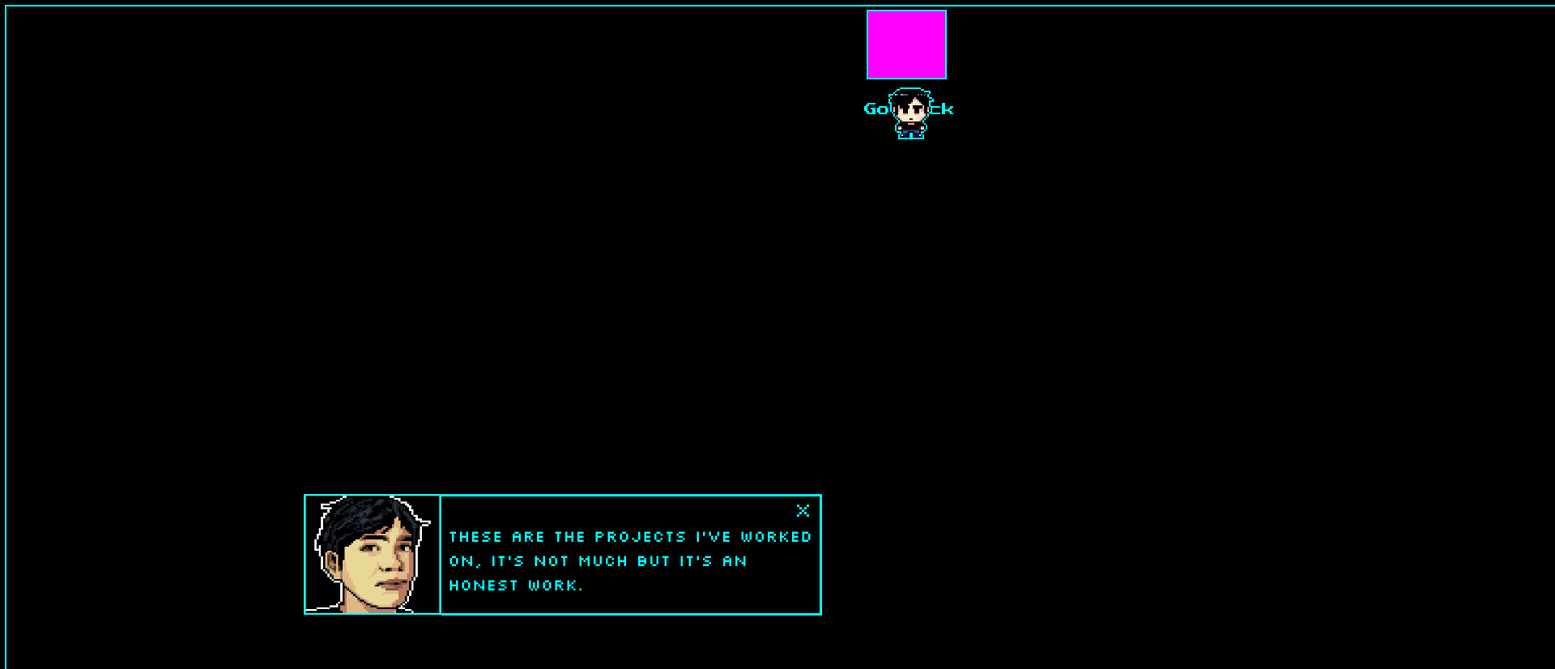
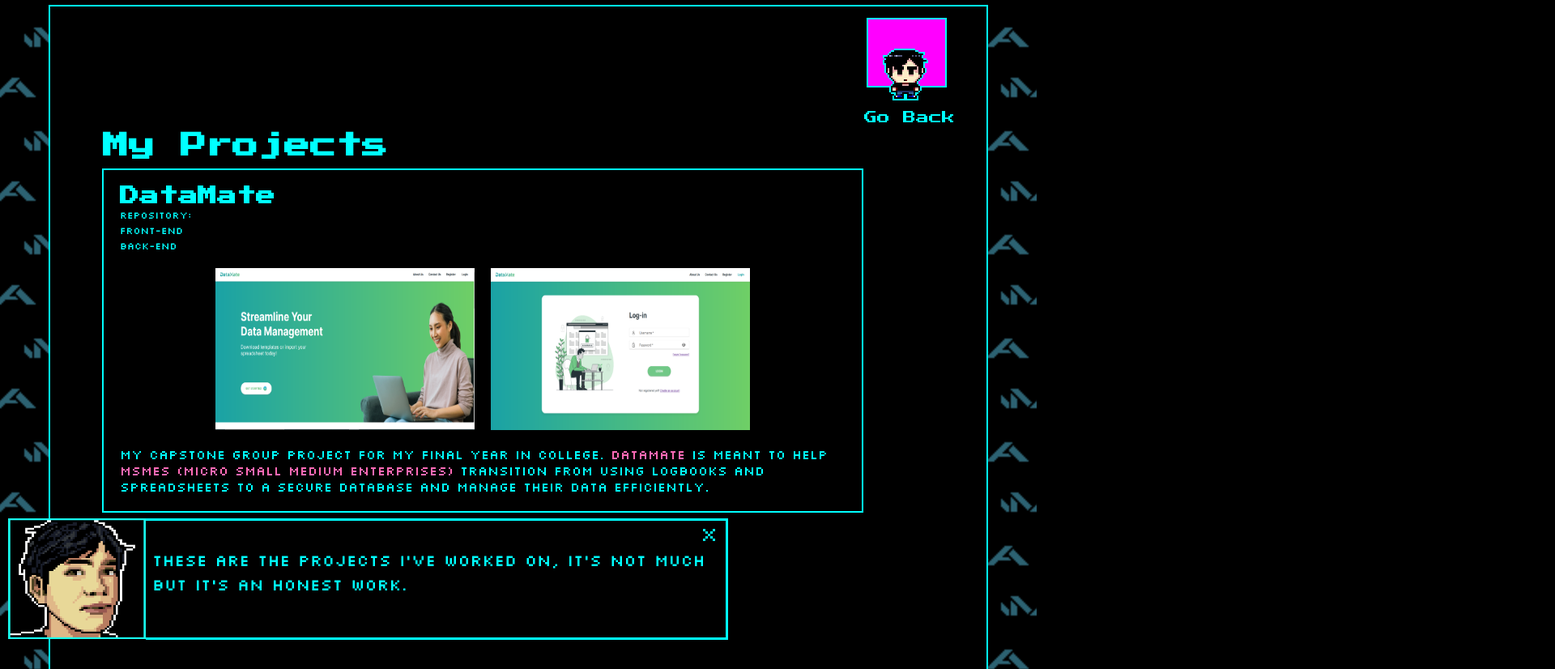
Before and after one commit to CodeLynch/InteractivePortfolio, a plain HTML site: page projects.html in a window 1280 px wide. Shown: the top 826 px of the page at 81% size, 1920 px wide, since content can reach past the window. Drawn offline with Linux system fonts and the light colour scheme.

Commit message:
resized width to 1156px and added initial content to project page

```diff
--- a/functions.js
+++ b/functions.js
@@ -105,9 +105,6 @@ function checkCollisions(){
         jvaPoints.left < blockPoints.right-32 &&
         jvaPoints.right > blockPoints.left+32 &&
         jvaPoints.bottom > blockPoints.top ){
-            console.log(jvaPoints.right, "and ", blockPoints.left, " so ", jvaPoints.right > blockPoints.left
-                , "while ", jvaPoints.left, "and ", blockPoints.right, " so ", jvaPoints.left < blockPoints.right
-            );
             enterDoor = true;
         }
 
@@ -134,6 +131,7 @@ function checkCollisions(){
     }
     if( colliding.left){
         canMoveRight = false;
+
     }else{
         canMoveRight = true;
     }
@@ -197,7 +195,7 @@ document.addEventListener("keyup", function(event){
 
 
 window.addEventListener("load",  function(){
-    window.scroll(360, 510);
+    window.scroll(0, 510);
     gameLoop();
 })
 
--- a/projects.html
+++ b/projects.html
@@ -7,23 +7,55 @@
     <link rel="stylesheet" href="style.css"/>
     <link href="https://fonts.googleapis.com/css2?family=Press+Start+2P&display=swap" rel="stylesheet">
 	<link href="https://fonts.googleapis.com/css2?family=Silkscreen&display=swap" rel="stylesheet">
+    <link rel="preconnect" href="https://fonts.googleapis.com">
+    <link rel="preconnect" href="https://fonts.gstatic.com" crossorigin>
+    <link href="https://fonts.googleapis.com/css2?family=Silkscreen:wght@400;700&display=swap" rel="stylesheet">
 </head>
 <body>
-    <div id="world">
-        <a class="block warp has-href" title="Go Back" style="background-color:transparent; border: none; position: absolute; left:1010px; top:20px;" href="index.html">
+    <div id="world"
+    style="
+        height:1600px;
+        width: 1156px;
+        ">
+        <a class="block warp has-href" title="Go Back" style="width: 200px; height: 80px; background-color:transparent; position: absolute; right:0px; top:20px; border: none;" href="index.html">
             <div class="block door"></div>
         </a>
-        <div id="jva" style="left:1085px; top:100px;"></div>
+        <div id="jva" style="
+        left:1024px;
+        top:52px;"></div>
+        <h1 style="color: cyan; position: absolute; left: 65px; top: 135px;">My Projects</h1>
+        <div class="block" style="
+            width: 896px;
+            height: auto;
+            left: 64px;
+            top: 200px;
+            padding: 20px;">
+            <h2 style="color: cyan; margin: 0px;">DataMate</h2>
+            <span style="color:cyan; font-family: 'Silkscreen'; font-size: 12px;">Repository:</span><br/>
+            <span style="color:cyan; font-family: 'Silkscreen'; font-size: 12px;">Front-end</span><br/>
+            <span style="color:cyan; font-family: 'Silkscreen'; font-size: 12px;">Back-end</span>
+            <div style="display: flex; width: 100%; gap: 20px; justify-content: center; margin: 20px 0px 20px 0px;">
+                <img src="assets/DataMate/DMHome.PNG" style="height: 200px; width: 320px; background-color: hotpink;"/>
+                <img src="assets/DataMate/DMLogin.PNG" style="height: 200px; width: 320px; background-color: hotpink;"/>
+            </div>
+            <span style="color:cyan; font-family: 'Silkscreen'; font-size: 16px;">
+                My Capstone group project for my final year in college. <span style="color:hotpink">DataMate</span> is meant to help <span style="color:hotpink">MSMEs (Micro Small Medium Enterprises)</span> transition from using logbooks and spreadsheets to a secure database and manage their data efficiently.
+            </span>
+        </div>
+
+
+
+
         <div id="dialogueBox" class="textBox">
-            <div style="width: 30%; display:flex; justify-content: end;">
-                <img id="me" style="--n:4s" class="talksprite" src="assets/meportraitIdle.gif" alt="portrait" height="149px" width="170px"/>
+            <div style="width: 170px; display:flex; justify-content: end;">
+                <img id="me" style="--n:5s" class="talksprite" src="assets/meportraitIdle.gif" alt="portrait" height="149px" width="170px"/>
             </div>
             <div class="dialoguePart" style="height: 136px; width:700px;">
                 <div style="width: 100%; display: flex; justify-content: end;">
                     <span class="closeButton" onclick="closeDialogueBox()"> X </span>
                 </div>
                 <div style="overflow-x:hidden; max-height: 100%;">
-                    <span class="dtext type" style="--n:77; font-size: 20px;">
+                    <span class="dtext type" style="--n:100; font-size: 20px;">
                         These are the projects I've worked on, it's not much but it's an honest work.
                     </span>
                 </div>
--- a/style.css
+++ b/style.css
@@ -4,11 +4,18 @@ html{
     margin: 0px;
     padding: 0px;
     overflow: visible;
+    font-family: 'Press Start 2P';
+}
+
+body{
+    background: url(assets/bgtile.png);
+    background-size: 128px 128px;
+    animation: scroll 30s linear infinite;
 }
 #world {
     position: relative;
     height:1600px;
-    width: 2240px;
+    width:1156px;
     margin:auto auto 0;
     background-color: black;
     outline: 2px solid cyan;
@@ -18,9 +25,9 @@ html{
     position: relative;
     z-index: 2;
     background: url(assets/myLogoBG.gif);
-    width: 580px;
-    height: 210px;
-    background-size: 580px 210px;
+    width: 448px;
+    height: 192px;
+    background-size: 448px 192px;
 }
 
 #jva{
@@ -97,10 +104,7 @@ body {
     position: absolute;
     width: 32px;
     height: 32px;
-    background: url(assets/bgtile.png);
-    background-size: 128px 128px;
     border: solid 2px cyan;
-    animation: scroll 30s linear infinite;
 }
 
 .warp {
@@ -184,7 +188,7 @@ body {
       b .7s infinite steps(1),
       t calc(var(--n)*.05s) steps(var(--n)) forwards;
     -moz-animation:
-        b .7s infinite steps(1),
+        b .4s infinite steps(1),
         t calc(var(--n)*.05s) steps(var(--n)) forwards; /* Firefox */
     -webkit-animation:
         b .7s infinite steps(1),
@@ -203,13 +207,11 @@ body {
 
 .textBox {
     display: flex;
-    height: 25%;
-    width: 50vw;
     position: fixed;
     z-index: 3;
-    bottom: -10px;
-    left: 375px;
+    bottom: 10px;;
     animation: fly 1s ease-out;
+    left: 10px;
 
 }
 @keyframes fly {
```
Also changed, not shown: index.html (+11 -26 lines), assets/DataMate/DMHome.PNG (added), assets/DataMate/DMLogin.PNG (added).
